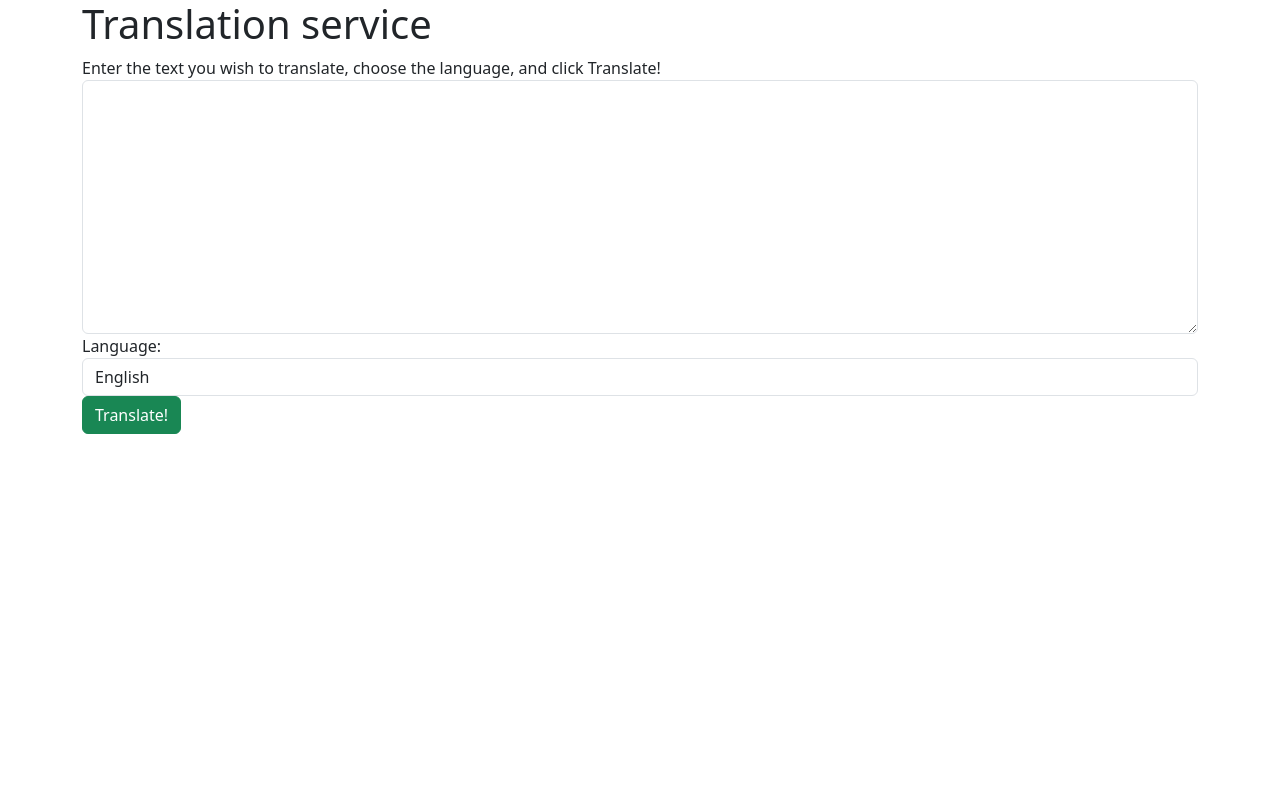
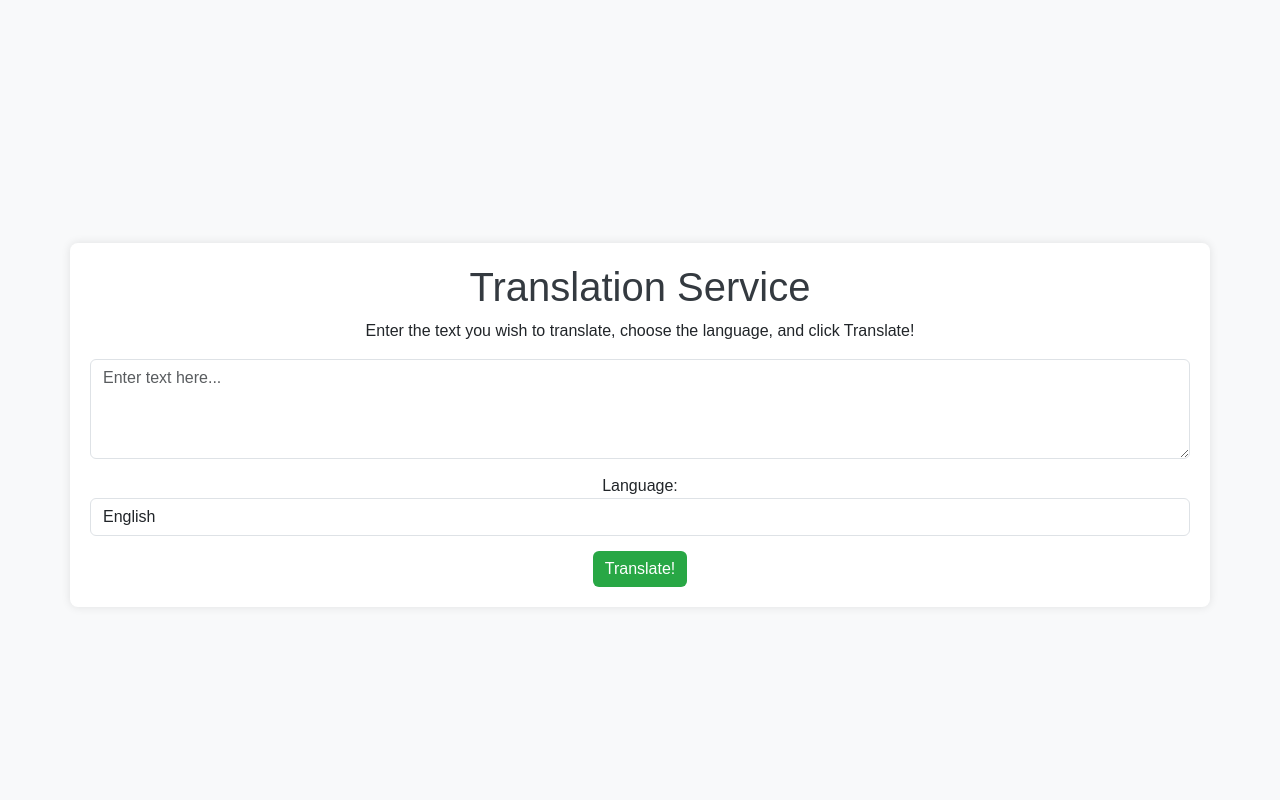
Before and after one commit to isaacsabbath/Language_Translator, a Flask app: page / in a window 1280 px wide. Run offline with Flask 3, Linux system fonts and the light colour scheme.

Commit message:
updated css

```diff
--- a/app.py
+++ b/app.py
@@ -4,7 +4,6 @@ from flask import Flask, redirect, url_for, request, render_template, session
 import requests, os, uuid, json
 from dotenv import load_dotenv
 load_dotenv()
-
 
 app = Flask(__name__) # app will be our core application. We'll use it when we register our routes in the next step.
 
@@ -16,6 +15,7 @@ def index():
 
 @app.route('/', methods=['POST'])
 def index_post():
+
 	#Reads the values from the form
 	original_text = request.form['text']
 	target_language = request.form['language']
--- /dev/null
+++ b/static/css/style.css
@@ -0,0 +1,39 @@
+body {
+    font-family: Arial, sans-serif;
+    display: flex;
+    justify-content: center;
+    align-items: center;
+    height: 100vh;
+    margin: 0;
+    background-color: #f0f0f0;
+}
+
+.container {
+    text-align: center;
+    background: white;
+    padding: 20px;
+    border-radius: 8px;
+    box-shadow: 0 0 10px rgba(0, 0, 0, 0.1);
+}
+
+textarea {
+    width: 100%;
+    height: 100px;
+    margin-bottom: 10px;
+    padding: 10px;
+    border: 1px solid #ccc;
+    border-radius: 4px;
+}
+
+button {
+    padding: 10px 20px;
+    border: none;
+    background-color: #007BFF;
+    color: white;
+    border-radius: 4px;
+    cursor: pointer;
+}
+
+button:hover {
+    background-color: #0056b3;
+}
--- a/templates/index.html
+++ b/templates/index.html
@@ -4,16 +4,42 @@
     <meta charset="UTF-8">
     <meta name="viewport" content="width=device-width, initial-scale=1.0">
     <link href="https://cdn.jsdelivr.net/npm/bootstrap@5.3.0/dist/css/bootstrap.min.css" rel="stylesheet" integrity="sha384-9ndCyUaIbzAi2FUVXJi0CjmCapSmO7SnpJef0486qhLnuZ2cdeRhO02iuK6FUUVM" crossorigin="anonymous">
+    <link rel="stylesheet" type="text/css" href="{{ url_for('static', filename='css/style.css') }}">
     <title>Translator</title>
+    <style>
+        body {
+            background-color: #f8f9fa;
+            font-family: Arial, sans-serif;
+        }
+        .container {
+            margin-top: 50px;
+            background: #fff;
+            padding: 20px;
+            border-radius: 8px;
+            box-shadow: 0 0 10px rgba(0, 0, 0, 0.1);
+        }
+        h1 {
+            color: #343a40;
+        }
+        .form-group {
+            margin-bottom: 15px;
+        }
+        .btn-success {
+            background-color: #28a745;
+            border: none;
+        }
+        .btn-success:hover {
+            background-color: #218838;
+        }
+    </style>
 </head>
 <body>
     <div class="container">
-        <h1>Translation service</h1>
-        <div>Enter the text you wish to translate, choose the language, and click Translate!</div>
-        <div>
+        <h1>Translation Service</h1>
+        <p>Enter the text you wish to translate, choose the language, and click Translate!</p>
         <form method="POST">
             <div class="form-group">
-                    <textarea name="text" cols="20" rows="10" class="form-control"></textarea>
+                <textarea name="text" cols="20" rows="10" class="form-control" placeholder="Enter text here..."></textarea>
             </div>
             <div class="form-group">
                 <label for="language">Language:</label>
@@ -30,6 +56,5 @@
             </div>
         </form>
     </div>
-    </div>
 </body>
 </html>
--- a/templates/results.html
+++ b/templates/results.html
@@ -5,6 +5,7 @@
     <meta name="viewport" content="width=device-width, initial-scale=1.0">
     <link rel="stylesheet" href="https://cdn.jsdelivr.net/npm/bootstrap@4.5.3/dist/css/bootstrap.min.css"
         integrity="sha384-TX8t27EcRE3e/ihU7zmQxVncDAy5uIKz4rEkgIXeMed4M0jlfIDPvg6uqKI2xXr2" crossorigin="anonymous">
+    <link rel="stylesheet" type="text/css" href="{{ url_for('static', filename='css/results.css') }}">
     <title>Result</title>
 </head>
 <body>
@@ -20,7 +21,7 @@
             <strong>Target language code:</strong> {{ target_language }}
         </div>
         <div>
-            <a href="{{ url_for('index') }}">Try another one!</a>
+            <a href="{{ url_for('index') }}" class="btn btn-success">Try another one!</a>
         </div>
     </div>
 </body>
```
Also changed, not shown: static/css/results.css (added, +44 -0 lines), templates/script.js (added, +21 -0 lines). Lines whose indentation alone changed are shown as unchanged.
